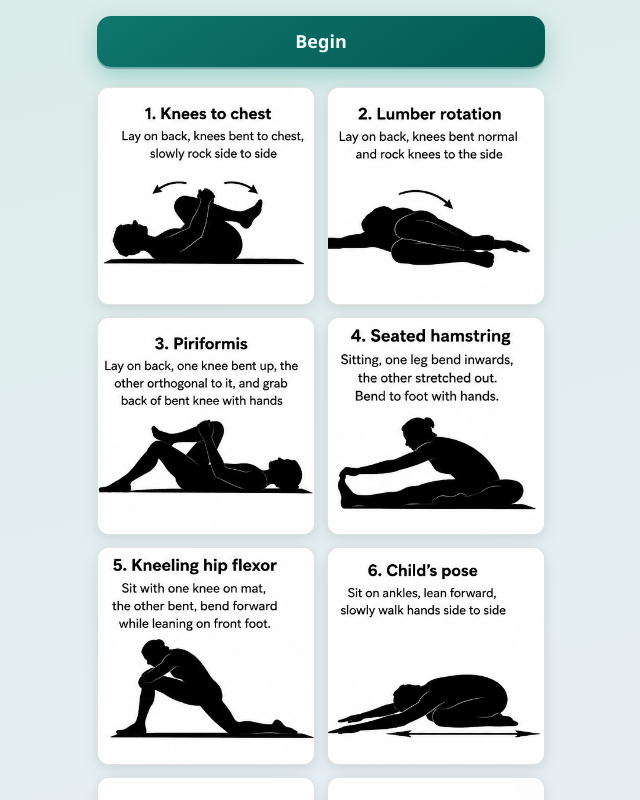
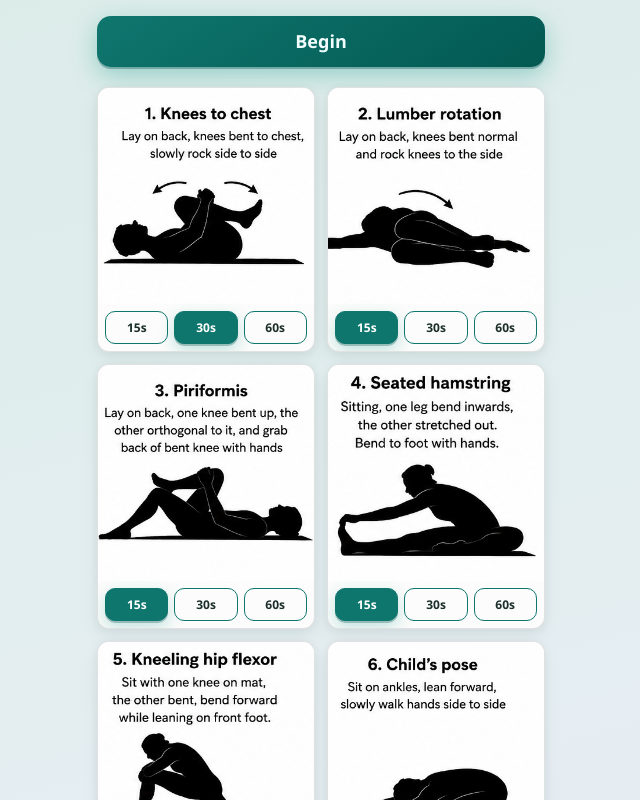
Before and after one commit to yafimski/stretch, a React (Vite) app: page / in a window 1280 px wide. Shown: the top 800 px of the page, without its empty margins (319-959 px from the left). Built offline with nearby package versions, Linux system fonts and the light colour scheme.

Commit message:
nextpreview, timer per exercise

```diff
--- a/src/App.css
+++ b/src/App.css
@@ -59,29 +59,59 @@
 }
 
 .grid-card {
-  aspect-ratio: 1 / 1;
-  padding: 0;
+  display: flex;
+  flex-direction: column;
   border: 1px solid var(--color-border);
   border-radius: 0.75rem;
   overflow: hidden;
   background: var(--color-surface);
-  cursor: pointer;
   box-shadow: 0 2px 8px rgba(27, 46, 42, 0.06),
     0 8px 20px rgba(27, 46, 42, 0.05);
   transition: border-color 0.15s ease, box-shadow 0.15s ease, transform 0.1s ease;
 }
 
-.grid-card:not(:disabled):hover {
+.grid-card:hover {
   border-color: rgba(15, 118, 110, 0.35);
   box-shadow: 0 4px 12px rgba(27, 46, 42, 0.08),
     0 12px 28px rgba(13, 148, 136, 0.12);
 }
 
-.grid-card:not(:disabled):active {
-  transform: scale(0.98);
+.grid-card-main {
+  flex: 1;
+  min-height: 0;
+  aspect-ratio: 1 / 1;
+  width: 100%;
+  padding: 0;
+  border: none;
+  background: var(--color-surface);
+  overflow: hidden;
+  cursor: pointer;
+  transition: opacity 0.1s ease;
 }
 
-.grid-card img {
+.grid-card-main:active {
+  opacity: 0.96;
+}
+
+.grid-card-main:focus-visible {
+  outline: 2px solid var(--color-ring);
+  outline-offset: 2px;
+}
+
+.grid-card-durations {
+  display: flex;
+  gap: 0.375rem;
+  padding: 0.45rem;
+  flex-shrink: 0;
+}
+
+.grid-card .duration-btn {
+  flex: 1;
+  padding: 0.4rem 0.25rem;
+  font-size: 0.75rem;
+}
+
+.grid-card-main img {
   width: 100%;
   height: 100%;
   object-fit: cover;
@@ -95,11 +125,6 @@
   display: flex;
   flex-direction: column;
   gap: 0.875rem;
-}
-
-.duration-picker {
-  display: flex;
-  gap: 0.5rem;
 }
 
 .duration-btn {
--- a/src/App.tsx
+++ b/src/App.tsx
@@ -1,31 +1,70 @@
 import { useState } from 'react'
 import { exerciseImage } from './publicAudio'
-import { useExerciseTimer, type Duration } from './useExerciseTimer'
+import {
+  DEFAULT_EXERCISE_DURATIONS,
+  modalPreviewExercise,
+  useExerciseTimer,
+  type Duration,
+  type Phase,
+} from './useExerciseTimer'
 import { useScreenWakeLock } from './useScreenWakeLock'
 import './App.css'
 
 const DURATIONS: Duration[] = [15, 30, 60]
 
+function modalSecondsLabel(
+  phase: Phase,
+  isPreparing: boolean,
+  remainingSec: number,
+  currentExercise: number | null,
+  exerciseDurations: Record<number, Duration>,
+): number {
+  if (currentExercise === null) return remainingSec
+
+  const holdSecs = exerciseDurations[currentExercise] ?? 30
+
+  if (phase === 'pause') return remainingSec
+  if (phase === 'exercise' && isPreparing) return holdSecs
+  if (phase === 'exercise' && !isPreparing && remainingSec > 0)
+    return remainingSec
+  if (phase === 'exercise' && !isPreparing) return holdSecs
+  return remainingSec
+}
+
+function phaseLabel(phase: Phase, isPreparing: boolean): string {
+  if (phase === 'pause') return 'Rest'
+  if (isPreparing) return 'Starting'
+  return 'Hold'
+}
+
 function App() {
-  const [duration, setDuration] = useState<Duration>(30)
+  const [exerciseDurations, setExerciseDurations] = useState<
+    Record<number, Duration>
+  >(() => ({ ...DEFAULT_EXERCISE_DURATIONS }))
   const [autoPause, setAutoPause] = useState(true)
 
   const {
     phase,
+    runMode,
     currentExercise,
     remainingSec,
     isPreparing,
     timerPaused,
+    repeatAudioPlaying,
     exercises,
     startSingle,
     startSequence,
     stop,
     togglePause,
     isActive,
-  } = useExerciseTimer(duration, autoPause)
+  } = useExerciseTimer(exerciseDurations, autoPause)
 
   const showTimerControls =
-    !isPreparing && (phase === 'exercise' || phase === 'pause')
+    !isPreparing &&
+    !repeatAudioPlaying &&
+    (phase === 'exercise' || phase === 'pause')
+
+  const previewNum = modalPreviewExercise(phase, runMode, currentExercise)
 
   useScreenWakeLock(isActive)
 
@@ -44,39 +83,41 @@ function App() {
 
       <section className="grid" aria-label="Exercises">
         {exercises.map((n) => (
+          <div key={n} className="grid-card">
             <button
-            key={n}
               type="button"
-            className="grid-card"
+              className="grid-card-main"
               onClick={() => startSingle(n)}
               aria-label={`Exercise ${n}`}
             >
               <img src={exerciseImage(n)} alt={`Exercise ${n}`} />
             </button>
-        ))}
-      </section>
-
-      <section className="settings" aria-label="Settings">
             <div
-          className="duration-picker"
+              className="grid-card-durations"
               role="radiogroup"
-          aria-label="Hold duration"
+              aria-label={`Hold duration for exercise ${n}`}
             >
               {DURATIONS.map((value) => (
                 <button
                   key={value}
                   type="button"
-              className={`duration-btn${duration === value ? ' duration-btn-active' : ''}`}
+                  className={`duration-btn${exerciseDurations[n] === value ? ' duration-btn-active' : ''}`}
                   role="radio"
-              aria-checked={duration === value}
-              onClick={() => setDuration(value)}
+                  aria-checked={exerciseDurations[n] === value}
+                  onClick={() =>
+                    setExerciseDurations((prev) => ({ ...prev, [n]: value }))
+                  }
                   disabled={isActive}
                 >
                   {value}s
                 </button>
               ))}
             </div>
+          </div>
+        ))}
+      </section>
 
+      <section className="settings" aria-label="Settings">
         <label className={`auto-pause${autoPause ? ' auto-pause-on' : ''}`}>
           <span className="auto-pause-text">
             <span className="auto-pause-title">Auto pause</span>
@@ -95,7 +136,7 @@ function App() {
         </label>
       </section>
 
-      {isActive && currentExercise !== null && (
+      {isActive && currentExercise !== null && previewNum !== null && (
         <div className="modal-overlay" role="dialog" aria-modal="true">
           <div className="modal">
             <button
@@ -142,14 +183,21 @@ function App() {
             ) : null}
 
             <p className="modal-countdown">
-              {phase === 'pause' ? 'Rest' : isPreparing ? 'Starting' : 'Hold'} ·{' '}
-              {phase === 'pause' || !isPreparing ? remainingSec : duration}s
+              {phaseLabel(phase, isPreparing)} ·{' '}
+              {modalSecondsLabel(
+                phase,
+                isPreparing,
+                remainingSec,
+                currentExercise,
+                exerciseDurations,
+              )}
+              s
             </p>
 
             <div className="modal-image-wrap">
               <img
-                src={exerciseImage(currentExercise)}
-                alt={`Exercise ${currentExercise}`}
+                src={exerciseImage(previewNum)}
+                alt={`Exercise ${previewNum}`}
                 className="modal-image"
               />
             </div>
--- a/src/useExerciseTimer.ts
+++ b/src/useExerciseTimer.ts
@@ -23,12 +23,33 @@ export type RunMode = 'single' | 'sequence'
 const PAUSE_DURATION = 10
 const EXERCISES = [1, 2, 3, 4, 5, 6, 7, 8, 9] as const
 
+/** Default seconds per exercise; override per-number in UI. */
+export const DEFAULT_EXERCISE_DURATIONS: Record<number, Duration> = {
+  1: 30,
+  2: 15,
+  3: 15,
+  4: 15,
+  5: 15,
+  6: 60,
+  7: 15,
+  8: 15,
+  9: 60,
+}
+
+function durationForExercise(
+  map: Record<number, Duration>,
+  n: number,
+): Duration {
+  return map[n] ?? 30
+}
+
 /** Holds per segment before rest / next exercise */
 const REPEATS_FOR_EXERCISE: Partial<Record<number, number>> = {
-  2: 2,
-  3: 2,
-  4: 2,
-  7: 2,
+  2: 4,
+  3: 4,
+  4: 4,
+  5: 4,
+  7: 4,
   8: 4,
 }
 
@@ -36,16 +57,20 @@ function repeatsForExercise(n: number): number {
   return REPEATS_FOR_EXERCISE[n] ?? 1
 }
 
-export function useExerciseTimer(duration: Duration, autoPause: boolean) {
+export function useExerciseTimer(
+  exerciseDurations: Record<number, Duration>,
+  autoPause: boolean,
+) {
   const [phase, setPhase] = useState<Phase>('idle')
   const [currentExercise, setCurrentExercise] = useState<number | null>(null)
   const [runMode, setRunMode] = useState<RunMode>('single')
   const [remainingSec, setRemainingSec] = useState(0)
   const [isPreparing, setIsPreparing] = useState(false)
   const [timerPaused, setTimerPaused] = useState(false)
+  const [repeatAudioPlaying, setRepeatAudioPlaying] = useState(false)
 
   const sessionRef = useRef(0)
-  const durationRef = useRef(duration)
+  const exerciseDurationsRef = useRef(exerciseDurations)
   const autoPauseRef = useRef(autoPause)
   const holdsLeftInSegmentRef = useRef(1)
   const timerPausedRef = useRef(timerPaused)
@@ -55,10 +80,10 @@ export function useExerciseTimer(duration: Duration, autoPause: boolean) {
   const completionLockPauseRef = useRef(false)
 
   useLayoutEffect(() => {
-    durationRef.current = duration
+    exerciseDurationsRef.current = exerciseDurations
     autoPauseRef.current = autoPause
     timerPausedRef.current = timerPaused
-  }, [duration, autoPause, timerPaused])
+  }, [exerciseDurations, autoPause, timerPaused])
 
   const stop = useCallback(() => {
     void releaseScreenWakeLock()
@@ -70,6 +95,7 @@ export function useExerciseTimer(duration: Duration, autoPause: boolean) {
     setRemainingSec(0)
     setIsPreparing(false)
     setTimerPaused(false)
+    setRepeatAudioPlaying(false)
     holdsLeftInSegmentRef.current = 1
   }, [])
 
@@ -93,7 +119,7 @@ export function useExerciseTimer(duration: Duration, autoPause: boolean) {
       if (session !== sessionRef.current) return
 
       setIsPreparing(false)
-      setRemainingSec(durationRef.current)
+      setRemainingSec(durationForExercise(exerciseDurationsRef.current, n))
     },
     [],
   )
@@ -150,7 +176,13 @@ export function useExerciseTimer(duration: Duration, autoPause: boolean) {
   }, [beginExercise])
 
   useEffect(() => {
-    if (phase === 'idle' || isPreparing || remainingSec <= 0 || timerPaused)
+    if (
+      phase === 'idle' ||
+      isPreparing ||
+      remainingSec <= 0 ||
+      timerPaused ||
+      repeatAudioPlaying
+    )
       return
 
     const timer = window.setTimeout(() => {
@@ -158,7 +190,7 @@ export function useExerciseTimer(duration: Duration, autoPause: boolean) {
     }, 1000)
 
     return () => window.clearTimeout(timer)
-  }, [phase, isPreparing, remainingSec, timerPaused])
+  }, [phase, isPreparing, remainingSec, timerPaused, repeatAudioPlaying])
 
   useEffect(() => {
     if (
@@ -181,7 +213,12 @@ export function useExerciseTimer(duration: Duration, autoPause: boolean) {
 
     void (async () => {
       if (holdsLeftNow > 0) {
-        await playSequential([REPEAT_SOUND])
+        setRepeatAudioPlaying(true)
+        try {
+          await playSequential([REPEAT_SOUND])
+        } finally {
+          setRepeatAudioPlaying(false)
+        }
         completionLockExerciseRef.current = false
         if (
           session !== sessionRef.current ||
@@ -189,7 +226,9 @@ export function useExerciseTimer(duration: Duration, autoPause: boolean) {
         ) {
           return
         }
-        setRemainingSec(durationRef.current)
+        setRemainingSec(
+          durationForExercise(exerciseDurationsRef.current, n),
+        )
         return
       }
 
@@ -232,9 +271,11 @@ export function useExerciseTimer(duration: Duration, autoPause: boolean) {
   return {
     phase,
     currentExercise,
+    runMode,
     remainingSec,
     isPreparing,
     timerPaused,
+    repeatAudioPlaying,
     exercises: EXERCISES,
     startSingle,
     startSequence,
@@ -243,3 +284,14 @@ export function useExerciseTimer(duration: Duration, autoPause: boolean) {
     isActive: phase !== 'idle',
   }
 }
+
+export function modalPreviewExercise(
+  phase: Phase,
+  runMode: RunMode,
+  currentExercise: number | null,
+): number | null {
+  if (currentExercise === null) return null
+  if (phase === 'pause' && runMode === 'sequence' && currentExercise < 9)
+    return currentExercise + 1
+  return currentExercise
+}
```
Lines whose indentation alone changed are shown as unchanged.
